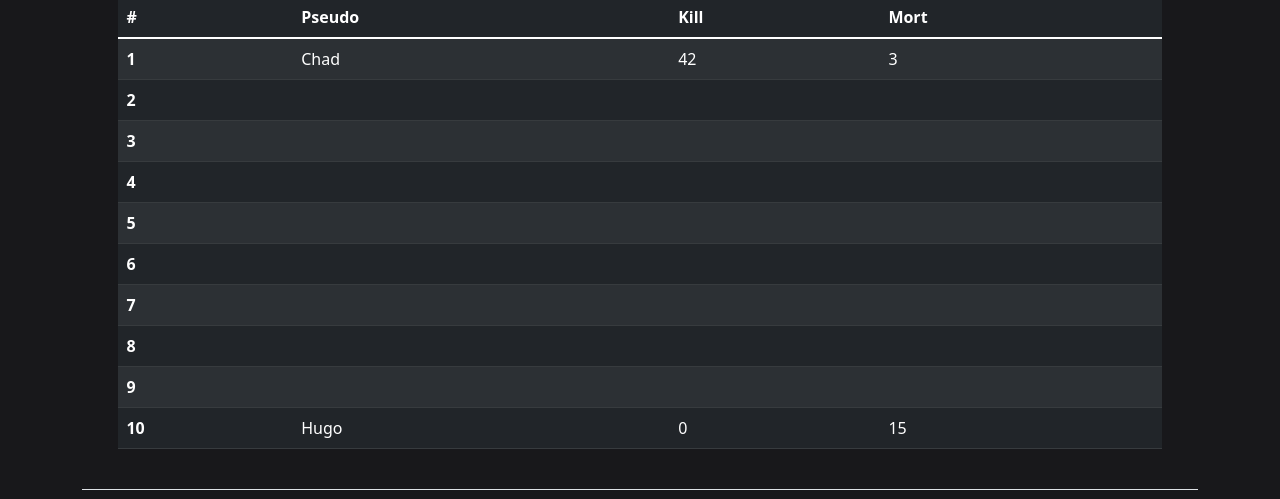
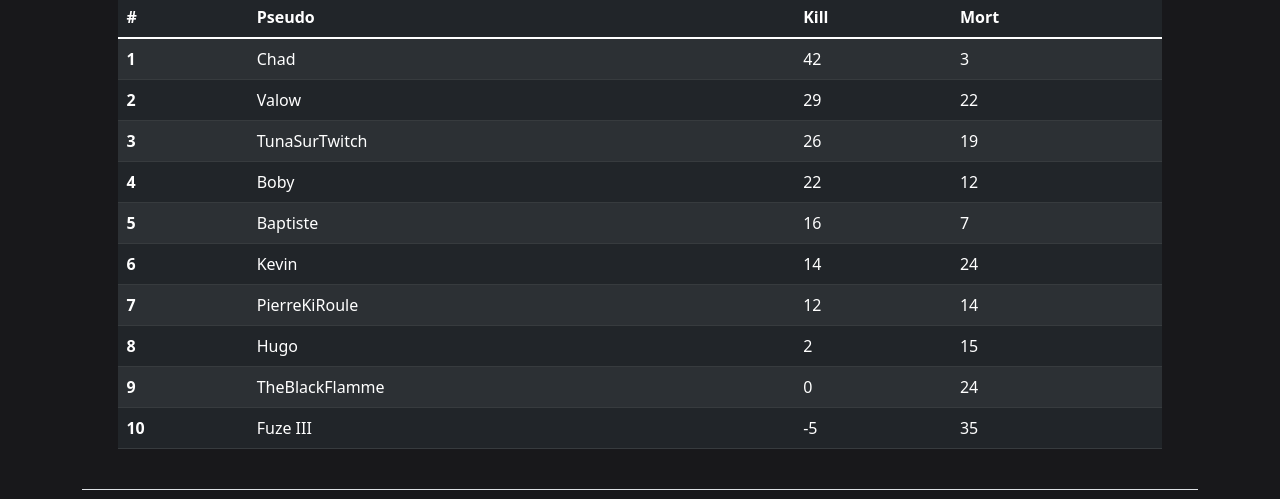
Before and after one commit to Tunakirkoc/Projet-Inter-semestres, a plain HTML site: page cs-go.html in a window 1280 px wide. Shown: the part 363-862 px from the top of the page. Drawn offline with nearby package versions, Linux system fonts and the light colour scheme.

Commit message:
W3C Validation

```diff
--- a/cs-go.html
+++ b/cs-go.html
@@ -53,14 +53,12 @@
             <a class="nav-link" href="contact.html">Contact</a>
           </li>
         </ul>
-        <a href="https://streamelements.com/tunasurtwitch/tip">
-          <button type="button" class="btn btn-outline-primary">
-            <svg xmlns="http://www.w3.org/2000/svg" width="16" height="16" fill="currentColor" class="bi bi-heart"
-              viewBox="0 0 16 16">
-              <path
-                d="m8 2.748-.717-.737C5.6.281 2.514.878 1.4 3.053c-.523 1.023-.641 2.5.314 4.385.92 1.815 2.834 3.989 6.286 6.357 3.452-2.368 5.365-4.542 6.286-6.357.955-1.886.838-3.362.314-4.385C13.486.878 10.4.28 8.717 2.01L8 2.748zM8 15C-7.333 4.868 3.279-3.04 7.824 1.143c.06.055.119.112.176.171a3.12 3.12 0 0 1 .176-.17C12.72-3.042 23.333 4.867 8 15z" />
-            </svg> Donate
-          </button>
+        <a class="btn btn-outline-primary" href="https://streamelements.com/tunasurtwitch/tip">
+          <svg xmlns="http://www.w3.org/2000/svg" width="16" height="16" fill="currentColor" class="bi bi-heart"
+            viewBox="0 0 16 16">
+            <path
+              d="m8 2.748-.717-.737C5.6.281 2.514.878 1.4 3.053c-.523 1.023-.641 2.5.314 4.385.92 1.815 2.834 3.989 6.286 6.357 3.452-2.368 5.365-4.542 6.286-6.357.955-1.886.838-3.362.314-4.385C13.486.878 10.4.28 8.717 2.01L8 2.748zM8 15C-7.333 4.868 3.279-3.04 7.824 1.143c.06.055.119.112.176.171a3.12 3.12 0 0 1 .176-.17C12.72-3.042 23.333 4.867 8 15z" />
+          </svg> Donate
         </a>
       </div>
     </div>
@@ -103,57 +101,57 @@
           </tr>
           <tr>
             <th scope="row">2</th>
-            <td></td>
-            <td></td>
-            <td></td>
+            <td>Valow</td>
+            <td>29</td>
+            <td>22</td>
           </tr>
           <tr>
             <th scope="row">3</th>
-            <td></td>
-            <td></td>
-            <td></td>
+            <td>TunaSurTwitch</td>
+            <td>26</td>
+            <td>19</td>
           </tr>
           <tr>
             <th scope="row">4</th>
-            <td></td>
-            <td></td>
-            <td></td>
+            <td>Boby</td>
+            <td>22</td>
+            <td>12</td>
           </tr>
           <tr>
             <th scope="row">5</th>
-            <td></td>
-            <td></td>
-            <td></td>
+            <td>Baptiste</td>
+            <td>16</td>
+            <td>7</td>
           </tr>
           <tr>
             <th scope="row">6</th>
-            <td></td>
-            <td></td>
-            <td></td>
+            <td>Kevin</td>
+            <td>14</td>
+            <td>24</td>
           </tr>
           <tr>
             <th scope="row">7</th>
-            <td></td>
-            <td></td>
-            <td></td>
+            <td>PierreKiRoule</td>
+            <td>12</td>
+            <td>14</td>
           </tr>
           <tr>
             <th scope="row">8</th>
-            <td></td>
-            <td></td>
-            <td></td>
+            <td>Hugo</td>
+            <td>2</td>
+            <td>15</td>
           </tr>
           <tr>
             <th scope="row">9</th>
-            <td></td>
-            <td></td>
-            <td></td>
+            <td>TheBlackFlamme</td>
+            <td>0</td>
+            <td>24</td>
           </tr>
           <tr>
             <th scope="row">10</th>
-            <td>Hugo</td>
-            <td>0</td>
-            <td>15</td>
+            <td>Fuze III</td>
+            <td>-5</td>
+            <td>35</td>
           </tr>
         </tbody>
       </table>
@@ -206,7 +204,7 @@
     </footer>
   </div>
 
-  <!-- JavaScript; choose one of the two! -->
+  <!-- Bootstrap JavaScript -->
   <script src="https://cdn.jsdelivr.net/npm/bootstrap@5.1.3/dist/js/bootstrap.bundle.min.js"
     integrity="sha384-ka7Sk0Gln4gmtz2MlQnikT1wXgYsOg+OMhuP+IlRH9sENBO0LRn5q+8nbTov4+1p"
     crossorigin="anonymous"></script>
```
Also changed, not shown: contact.html (+7 -9 lines), index.html (+9 -13 lines), minecraft.html (+3 -5 lines).
